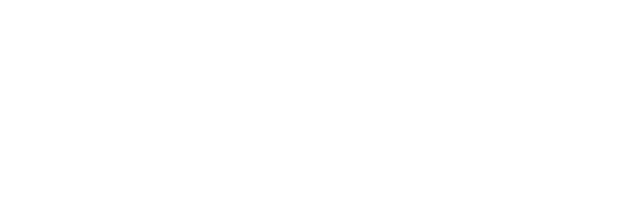
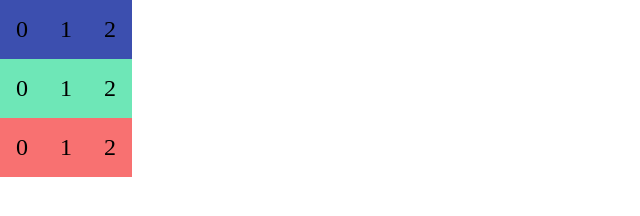
Before and after one commit to csrail/theodinproject2023, a plain HTML site: page tic-tac-toe/index.html in a window 1280 px wide. Shown: the whole page, without its empty margins (0-640 px from the left). Drawn offline with Linux system fonts and the light colour scheme.

Commit message:
Add board, boardView and interaction feature updating board state and view state

```diff
--- a/tic-tac-toe/index.html
+++ b/tic-tac-toe/index.html
@@ -9,6 +9,24 @@
     <script src="script.js" defer></script>
 </head>
 <body>
-
+  <main>
+     <div class="board">
+<!--          <div class="row" data-row="0">-->
+<!--              <div class="cell" data-cell="0">0</div>-->
+<!--              <div class="cell" data-cell="1">0</div>-->
+<!--              <div class="cell" data-cell="2">0</div>-->
+<!--          </div>-->
+<!--          <div class="row" data-row="1">-->
+<!--              <div class="cell" data-cell="0">0</div>-->
+<!--              <div class="cell" data-cell="1">0</div>-->
+<!--              <div class="cell" data-cell="2">0</div>-->
+<!--          </div>-->
+<!--          <div class="row" data-row="2">-->
+<!--              <div class="cell" data-cell="0">0</div>-->
+<!--              <div class="cell" data-cell="1">0</div>-->
+<!--              <div class="cell" data-cell="2">0</div>-->
+<!--          </div>-->
+      </div>
+  </main>
 </body>
 </html>
--- a/tic-tac-toe/script.js
+++ b/tic-tac-toe/script.js
@@ -11,6 +11,8 @@
 // check move valid
 // deny move, redo move
 // accept move
+// change board state with token
+// change board ui with token
 // check win condition
 // if won, complete game
 // if not won yet, continue
@@ -24,22 +26,82 @@
 // tokens
 // round
 
-const Game = () => {
-
-    const {createBoard} = Board();
-
-    return { createBoard }
-}
+// const Game = () => {
+//
+//     const {initialiseBoard} = Board();
+//     const {drawBoardView} = Board();
+//
+//     return {
+//         initialiseBoard,
+//         drawBoardView,
+//     }
+// }
 
 const Board = () => {
 
-    const createBoard = () => {
-        console.log("Board Created");
+    let _board = []
+    const _mainView = document.querySelector('main');
+    const _boardView = document.createElement('div');
+    _boardView.classList.add('board');
+
+    const drawBoardView = () => {
+        const count = 3;
+
+        for (let i = 0; i<count; i++) {
+            const rowView = document.createElement('div');
+            rowView.classList.add('row');
+            rowView.setAttribute('data-row', i.toString());
+            // rowView.textContent = `This is row ${i.toString()}`;
+
+            for (let j = 0; j<count; j++) {
+                const cellView = document.createElement('div');
+                cellView.classList.add('cell');
+                cellView.setAttribute('data-cell', j.toString());
+                cellView.textContent = j.toString();
+                rowView.appendChild(cellView);
+            }
+            _boardView.appendChild(rowView);
+        }
+        _mainView.append(_boardView);
+
+        _boardView.childNodes.forEach((row) => {
+            row.childNodes.forEach((cell) => {
+                cell.addEventListener('click', (event) => {
+                    let dataRowIndex = event.target.parentNode.getAttribute('data-row');
+                    let dataCellIndex = event.target.getAttribute('data-cell');
+                    _board[dataRowIndex][dataCellIndex] = 'X';
+                    console.log(_board)
+                    event.target.textContent='X';
+                })
+            })
+        })
     }
 
-    return { createBoard }
+    const initialiseBoard = () => {
+        console.log("Board Initialised");
+        _board = [
+            [0, 0, 0],
+            [0, 0, 0],
+            [0, 0, 0],
+        ];
+    }
+
+    return {
+        initialiseBoard,
+        drawBoardView,
+    }
+
 }
 
-const game = Game();
+const Player = (count) => {
+    return {}
+}
 
-game.createBoard();
+// const game = Game();
+// game.initialiseBoard();
+// game.drawBoardView();
+//
+
+const game = Board();
+game.initialiseBoard();
+game.drawBoardView();
--- a/tic-tac-toe/style.css
+++ b/tic-tac-toe/style.css
@@ -0,0 +1,33 @@
+body {
+    display: flex;
+}
+
+.board {
+    display: flex;
+    flex-direction: column;
+}
+
+.board > div {
+    display: flex;
+}
+
+.board > div > div {
+    padding: 1rem;
+    font-size: 3ch;
+}
+
+.row[data-row='0'] {
+    background-color: #3c4faf;
+}
+
+.row[data-row='1'] {
+    background-color: #6ee7b7;
+}
+
+.row[data-row='2'] {
+    background-color: #f87171;
+}
+
+.row {
+    background-color: coral;
+}
```
